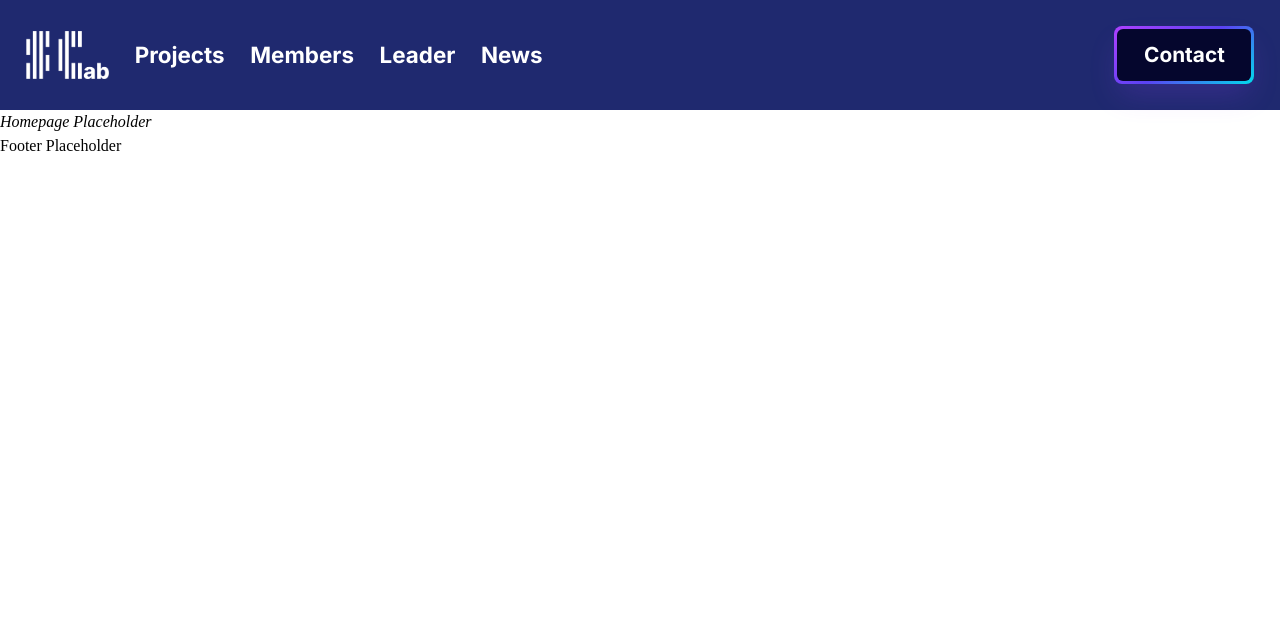
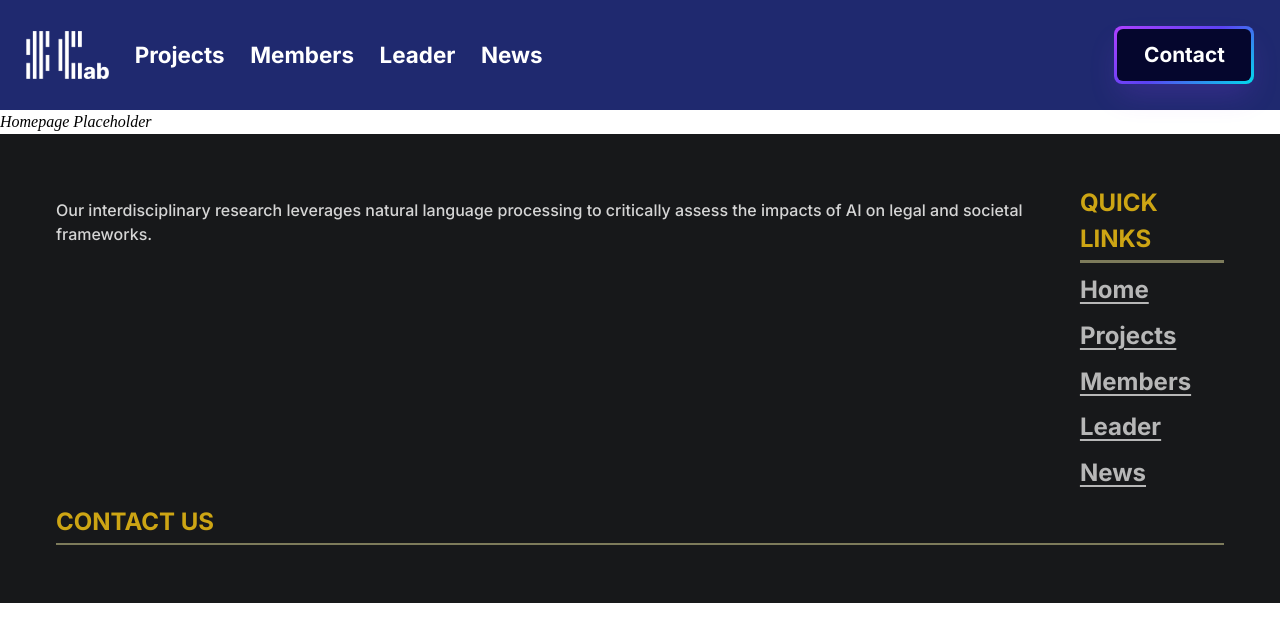
Before and after one commit to Sociolegal-Lab/SC_lab_website, a React (Vite) app: page / in a window 1280 px wide. Shown: the top 642 px of the page. Built offline with nearby package versions, Linux system fonts and the light colour scheme.

Commit message:
Footer 30%

```diff
--- a/src/components/Footer/Footer.jsx
+++ b/src/components/Footer/Footer.jsx
@@ -2,7 +2,61 @@ import style from "./Footer.module.css"
 
 function Footer(){
     return (
-        <div>Footer Placeholder</div>
+    <footer>
+        <section style={{display:'flex'}}>
+            {/* Left side */}
+
+            {/* Width of this block depends on the width of long logo */}
+            <div style={{paddingRight:'2rem'}}>
+                <img>{/* long logo */}</img>
+                <p className="inter-medium">Our interdisciplinary research leverages natural language processing to critically assess the impacts of AI on legal and societal frameworks.</p>
+            </div>
+
+            {/* Right side */}
+            <div style={{flex: 'auto'}} className="inter-bold">
+                <div className={`${style.heading}`}>QUICK LINKS</div>
+                <hr/>
+                <ul >
+                    <li>Home</li>
+                    <li>Projects</li>
+                    <li>Members</li>
+                    <li>Leader</li>
+                    <li>News</li>
+                </ul>
+            </div>
+        </section>
+
+        <section className="inter-bold">
+            <div className={`${style.heading}`}>CONTACT US</div>
+            <hr/>
+
+
+            {/* 2*2要怎麼設定flex? 最簡潔的寫法？ */}
+            <ul>
+                <li>
+
+                </li>
+                <li>
+
+                </li>
+                <li>
+
+                </li>
+                <li>
+
+                </li>
+            </ul>
+
+        </section>
+
+
+        <section>
+            <div></div>
+            <div></div>
+        </section>
+
+
+    </footer>
     )
 }
 
--- a/src/components/Footer/Footer.module.css
+++ b/src/components/Footer/Footer.module.css
@@ -1,3 +1,36 @@
-.placeholder{
-    font-style: italic;
+footer {
+    background-color: #17181A;
+    padding: 3rem 3.5rem;
 }
+
+p {
+    color: #D5D5D5;
+}
+
+.heading {
+    font-size: 1.5rem;
+    color: #CDA514;
+    margin: 0.2rem 0px;
+}
+
+/* Section 1 */
+
+hr {
+    display: block;
+    margin-top: 0rem;
+    margin-bottom: 0rem;
+    margin-left: auto;
+    margin-right: auto;
+    border: 0px;
+    height:2.5px;
+    background-color: #7D7B5B;
+}
+
+li {
+    font-size: 1.5em;
+    color: #B7B7B7;
+    text-decoration-line: underline;
+    text-underline-offset: 4px;
+    margin: 0.6rem 0px;
+
+}
--- a/src/components/Header/Header.jsx
+++ b/src/components/Header/Header.jsx
@@ -5,7 +5,8 @@ import Contact from "../gadgets/Contact";
 
 function Header() {
   return (<>
-  <div className={style.header} >
+  <header className={style.header}>
+    {/* TODO 2ed: RWD*/}
 
     {/* Left side */}
     <div className={style.nav_bar}>
@@ -28,11 +29,12 @@ function Header() {
     </div>
 
     {/* Right side */}
+    {/* TODO 1th: Activating email app when user click the contact button */}
     <div>
       <Contact/>
     </div>
 
-  </div>
+  </header>
   </>);
 }
 
```
